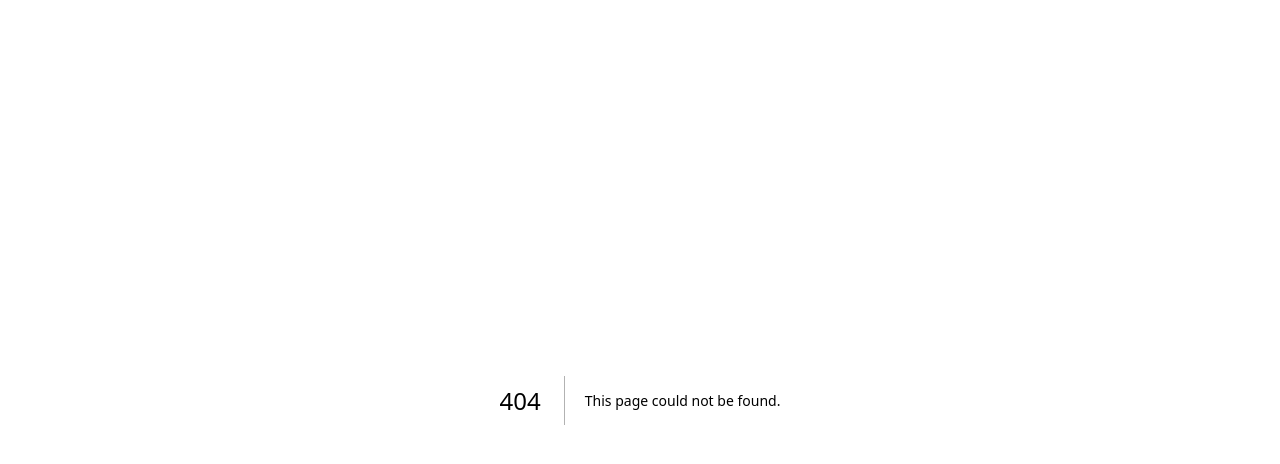
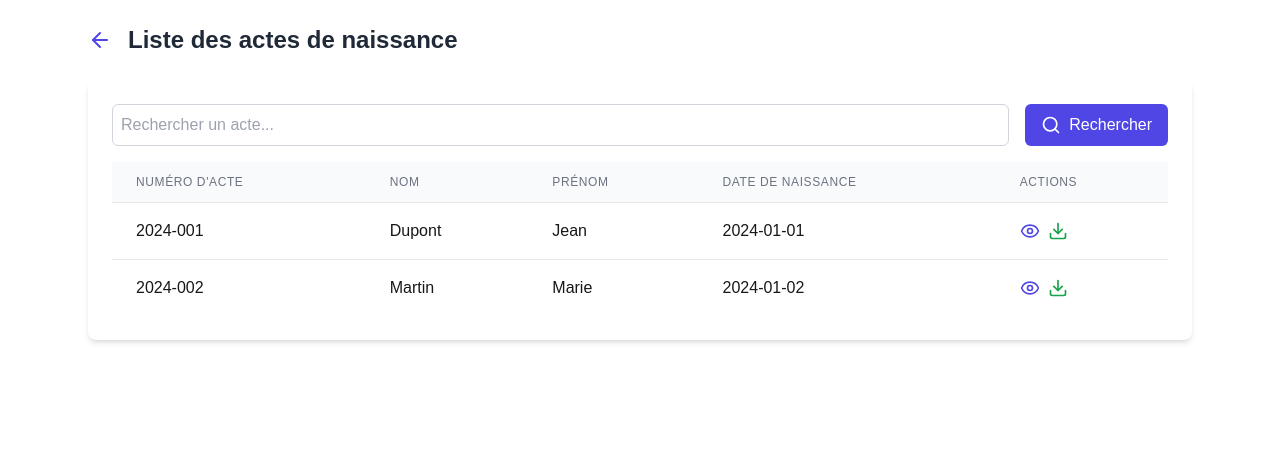
Before and after one commit to gatien074/ActeApp, a Next.js app: page /dashboardadmin/actes/liste in a window 1280 px wide. Before the commit this address had no page. Shown: the top 464 px of the page. Built offline with nearby package versions, Linux system fonts and the light colour scheme.

Commit message:
version1.6

```diff
--- /dev/null
+++ b/app/dashboardadmin/actes/liste/page.js
@@ -0,0 +1,107 @@
+"use client"
+
+import { useState, useEffect } from 'react'
+import { motion } from 'framer-motion'
+import { ArrowLeft, Search, Download, Eye } from 'lucide-react'
+import Link from 'next/link'
+import Loading from '@/app/components/Loading'
+
+export default function ListeActes() {
+  const [searchTerm, setSearchTerm] = useState('')
+  const [isLoading, setIsLoading] = useState(true)
+
+  // Exemple de données
+  const actes = [
+    { id: 1, numero: "2024-001", nom: "Dupont", prenom: "Jean", dateNaissance: "2024-01-01" },
+    { id: 2, numero: "2024-002", nom: "Martin", prenom: "Marie", dateNaissance: "2024-01-02" },
+    // Ajoutez plus d'actes selon vos besoins
+  ]
+
+  useEffect(() => {
+    // Simuler un chargement
+    setTimeout(() => {
+      setIsLoading(false)
+    }, 1000)
+  }, [])
+
+  if (isLoading) {
+    return <Loading />
+  }
+
+  return (
+    <motion.div
+      className="p-6 max-w-6xl mx-auto"
+      initial={{ opacity: 0, y: 20 }}
+      animate={{ opacity: 1, y: 0 }}
+    >
+      <div className="mb-6 flex items-center">
+        <Link href="/dashboardadmin" className="text-indigo-600 hover:text-indigo-800 mr-4">
+          <ArrowLeft size={24} />
+        </Link>
+        <h1 className="text-2xl font-bold text-gray-800">Liste des actes de naissance</h1>
+      </div>
+
+      <div className="bg-white rounded-lg shadow-md p-6">
+        <div className="mb-4">
+          <div className="flex gap-4">
+            <input
+              type="text"
+              placeholder="Rechercher un acte..."
+              className="flex-1 p-2 border border-gray-300 rounded-md"
+              value={searchTerm}
+              onChange={(e) => setSearchTerm(e.target.value)}
+            />
+            <button className="bg-indigo-600 text-white px-4 py-2 rounded-md hover:bg-indigo-700 flex items-center gap-2">
+              <Search size={20} />
+              Rechercher
+            </button>
+          </div>
+        </div>
+
+        <div className="overflow-x-auto">
+          <table className="min-w-full divide-y divide-gray-200">
+            <thead className="bg-gray-50">
+              <tr>
+                <th className="px-6 py-3 text-left text-xs font-medium text-gray-500 uppercase tracking-wider">
+                  Numéro d&apos;acte
+                </th>
+                <th className="px-6 py-3 text-left text-xs font-medium text-gray-500 uppercase tracking-wider">
+                  Nom
+                </th>
+                <th className="px-6 py-3 text-left text-xs font-medium text-gray-500 uppercase tracking-wider">
+                  Prénom
+                </th>
+                <th className="px-6 py-3 text-left text-xs font-medium text-gray-500 uppercase tracking-wider">
+                  Date de naissance
+                </th>
+                <th className="px-6 py-3 text-left text-xs font-medium text-gray-500 uppercase tracking-wider">
+                  Actions
+                </th>
+              </tr>
+            </thead>
+            <tbody className="bg-white divide-y divide-gray-200">
+              {actes.map((acte) => (
+                <tr key={acte.id} className="hover:bg-gray-50">
+                  <td className="px-6 py-4 whitespace-nowrap">{acte.numero}</td>
+                  <td className="px-6 py-4 whitespace-nowrap">{acte.nom}</td>
+                  <td className="px-6 py-4 whitespace-nowrap">{acte.prenom}</td>
+                  <td className="px-6 py-4 whitespace-nowrap">{acte.dateNaissance}</td>
+                  <td className="px-6 py-4 whitespace-nowrap">
+                    <div className="flex space-x-2">
+                      <button className="text-indigo-600 hover:text-indigo-900">
+                        <Eye size={20} />
+                      </button>
+                      <button className="text-green-600 hover:text-green-900">
+                        <Download size={20} />
+                      </button>
+                    </div>
+                  </td>
+                </tr>
+              ))}
+            </tbody>
+          </table>
+        </div>
+      </div>
+    </motion.div>
+  )
+}
```
Also changed, not shown: package.json (+8 -5 lines), 1 other file (tests, documents, lock files or other folders).
